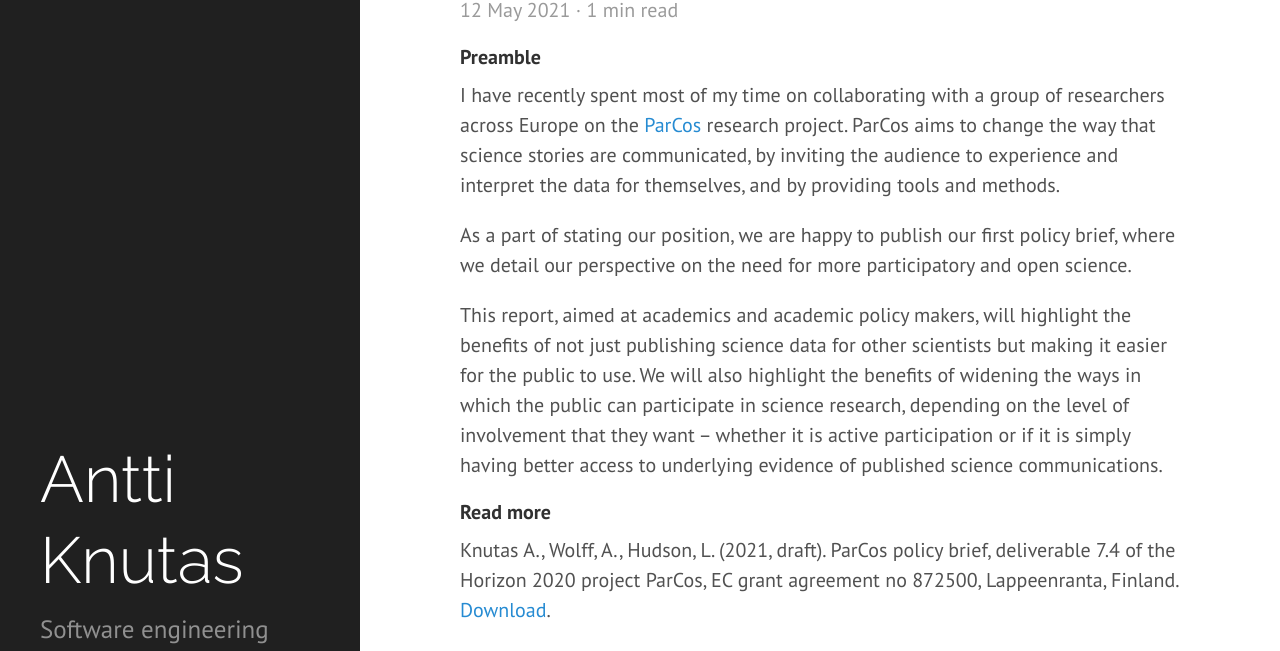
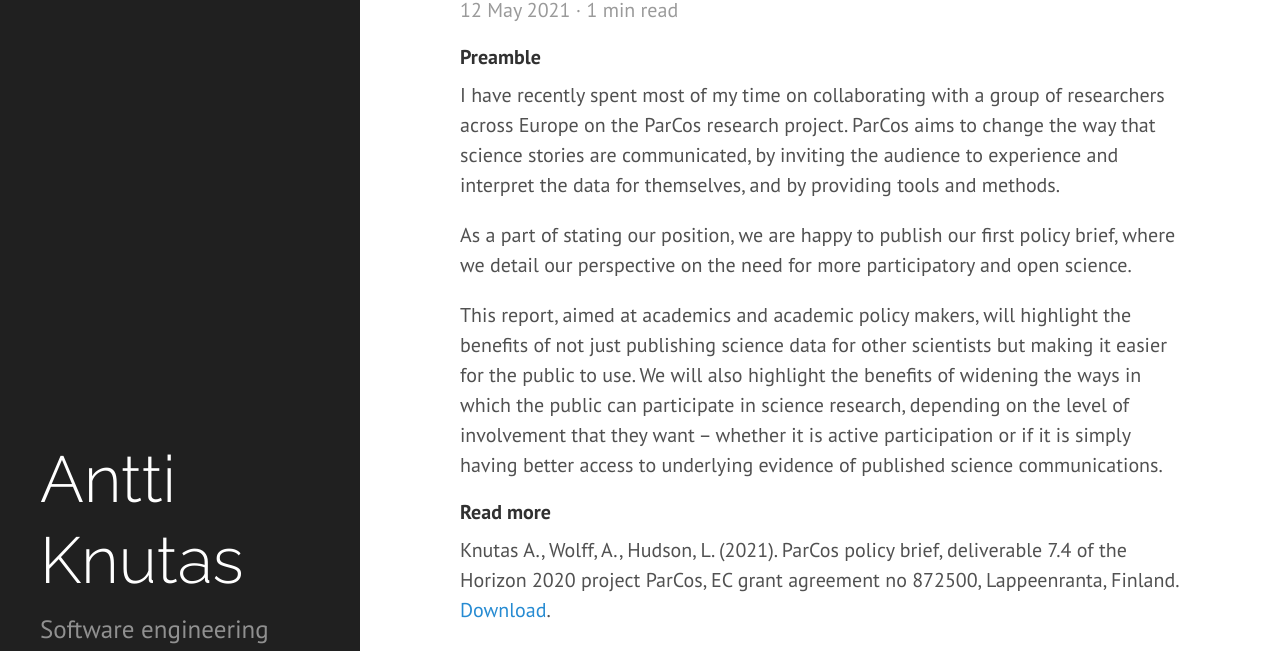
Before and after one commit to aknutas/aknutas.github.io, a Jekyll site: the page built from _posts/2021-05-12-open-science-engagement.md, in a window 1280 px wide and 1346 px high. Shown: the part 185-836 px from the top of the window. Built offline with Jekyll 4.4.1, drawn with Linux system fonts in a browser that asks for light colours.

Commit message:
Add the ParCos policy brief

```diff
--- a/_posts/2021-05-12-open-science-engagement.md
+++ b/_posts/2021-05-12-open-science-engagement.md
@@ -9,7 +9,7 @@
 
 #### Preamble
 
-I have recently spent most of my time on collaborating with a group of researchers across Europe on the [ParCos](https://parcos-project.eu/) research project. ParCos aims to change the way that science stories are communicated, by inviting the audience to experience and interpret the data for themselves, and by providing tools and methods.
+I have recently spent most of my time on collaborating with a group of researchers across Europe on the ParCos research project. ParCos aims to change the way that science stories are communicated, by inviting the audience to experience and interpret the data for themselves, and by providing tools and methods.
 
 As a part of stating our position, we are happy to publish our first policy brief, where we detail our perspective on the need for more participatory and open science.
 
@@ -17,4 +17,4 @@
 
 #### Read more
 
-Knutas A., Wolff, A., Hudson, L. (2021, draft). ParCos policy brief, deliverable 7.4 of the Horizon 2020 project ParCos, EC grant agreement no 872500, Lappeenranta, Finland. [Download](https://ec.europa.eu/research/participants/documents/downloadPublic?documentIds=080166e5db53a9fa&appId=PPGMS).
+Knutas A., Wolff, A., Hudson, L. (2021). ParCos policy brief, deliverable 7.4 of the Horizon 2020 project ParCos, EC grant agreement no 872500, Lappeenranta, Finland. [Download](/assets/PDFs/2021-05-12-parcos-policy-brief_web.pdf).
```
Also changed, not shown: 1 other file.
